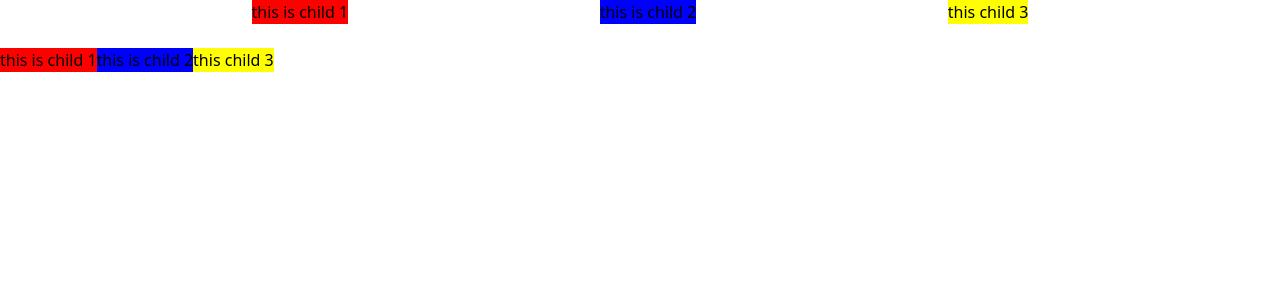
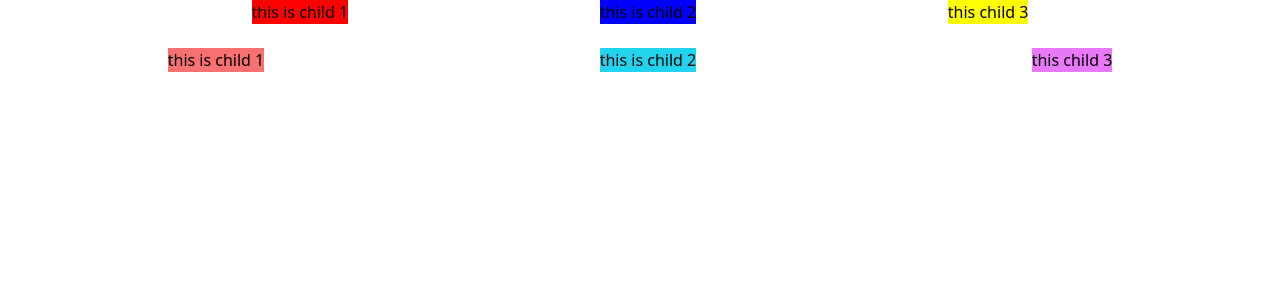
Before and after one commit to subh511/week-8.1-stock-dashboard, a React (Vite) app: page / in a window 1280 px wide. Shown: the top 300 px of the page. Built offline with nearby package versions, Linux system fonts and the light colour scheme.

Commit message:
added flex with class names

```diff
--- a/src/App.jsx
+++ b/src/App.jsx
@@ -7,10 +7,10 @@ function App() {
         <div style={{ backgroundColor: "yellow" }}>this child 3</div>
       </div>
 <br/>
-      <div className="flex">
-        <div style={{ backgroundColor: "red" }}>this is child 1</div>
-        <div style={{ backgroundColor: "blue" }}>this is child 2</div>
-        <div style={{ backgroundColor: "yellow" }}>this child 3</div>
+      <div className="flex justify-around">
+        <div className="bg-red-400">this is child 1</div>
+        <div className="bg-cyan-400">this is child 2</div>
+        <div className="bg-fuchsia-400">this child 3</div>
       </div>
     </div>
   );
```
